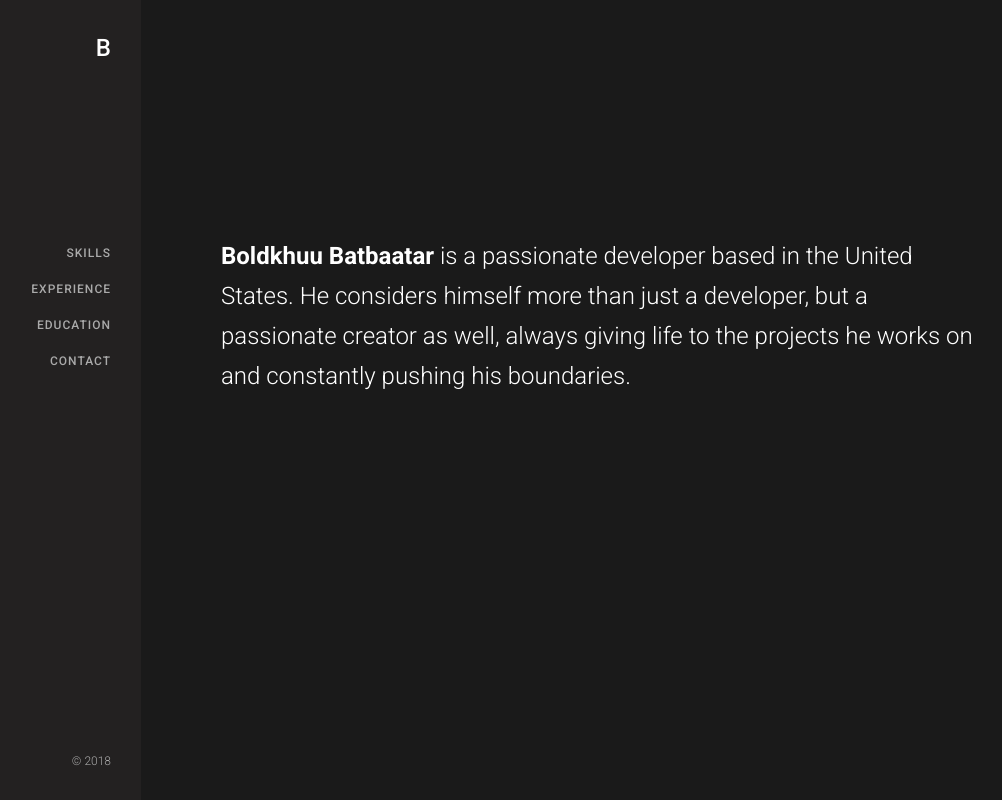
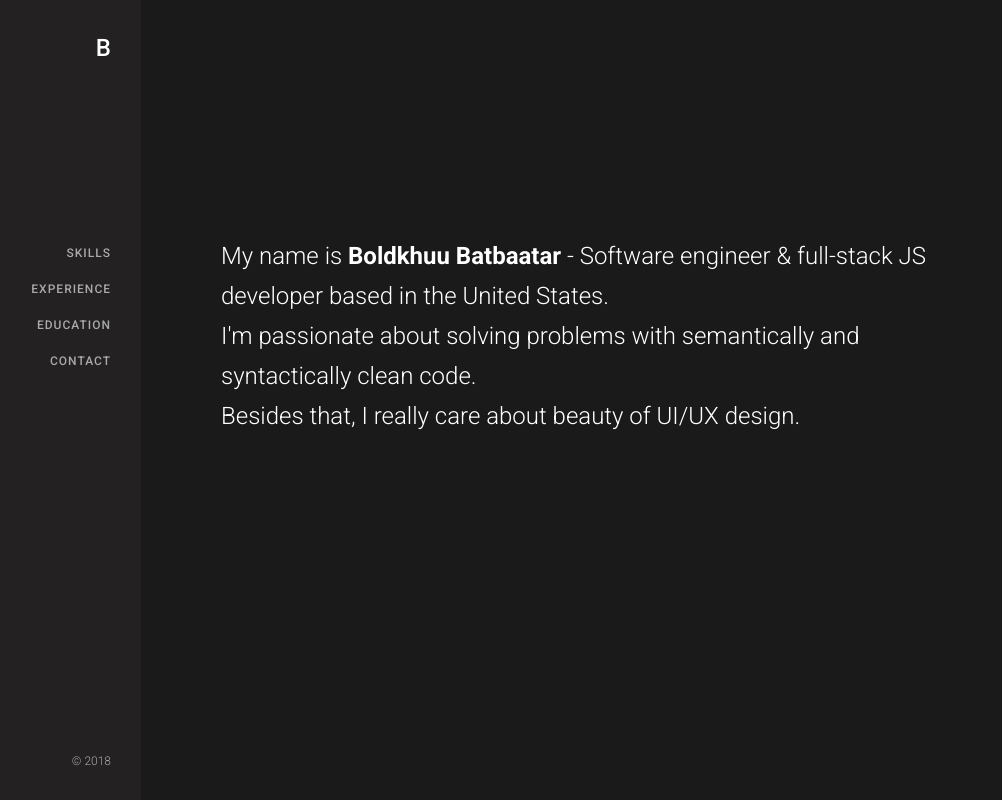
Before and after one commit to boldkhuu/boldkhuu.com, a Next.js app: page / in a window 1280 px wide. Shown: the whole page, without its empty margins (19-1021 px from the left). Built offline with nearby package versions, Linux system fonts and the light colour scheme.

Commit message:
Change home introduction

```diff
--- a/pages/index.js
+++ b/pages/index.js
@@ -5,9 +5,12 @@ const Home = () => {
     <Layout>
       <div className="container">
         <div className="description">
-          <strong>Boldkhuu Batbaatar</strong> is a passionate developer based in the United States.
-          He considers himself more than just a developer, but a passionate creator as well, always
-          giving life to the projects he works on and constantly pushing his boundaries.
+          {'My name is '} <strong>{'Boldkhuu Batbaatar'}</strong>
+          {' - Software engineer & full-stack JS developer based in the United States.'}
+          <br />
+          {"I'm passionate about solving problems with semantically and syntactically clean code."}
+          <br />
+          {'Besides that, I really care about beauty of UI/UX design.'}
         </div>
       </div>
 
```
